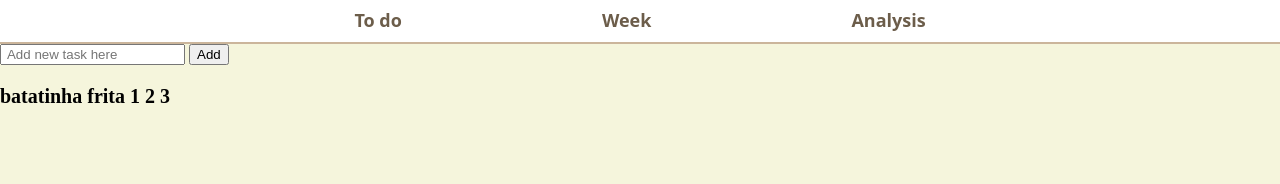
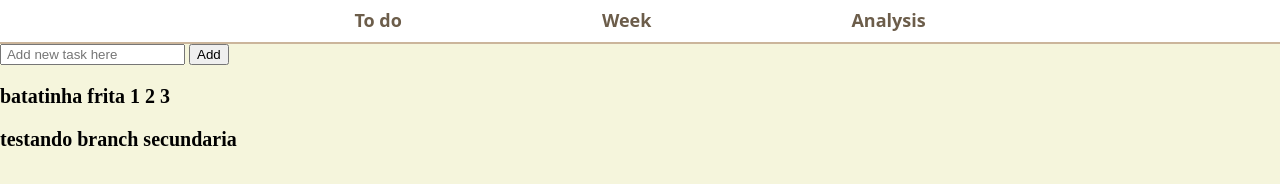
Before and after one commit to LaysaPinho/Check-list, a plain HTML site: page index.html in a window 1280 px wide. Shown: the part 540-724 px from the top of the page. Drawn offline with Linux system fonts and the light colour scheme.

Commit message:
Update index.html
testando a branch secundaria

```diff
--- a/index.html
+++ b/index.html
@@ -42,6 +42,7 @@
 </div>
 
 <p>batatinha frita 1 2 3 </p>
+<p>testando branch secundaria</p>
 
 </body>
 </html>
```
